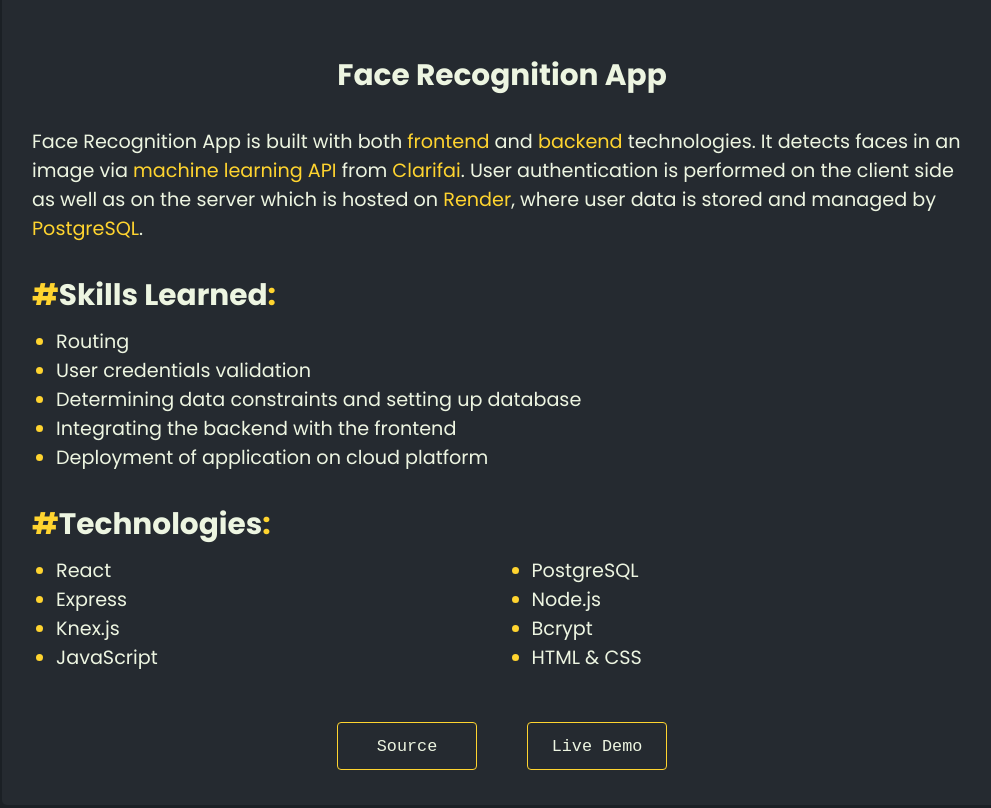
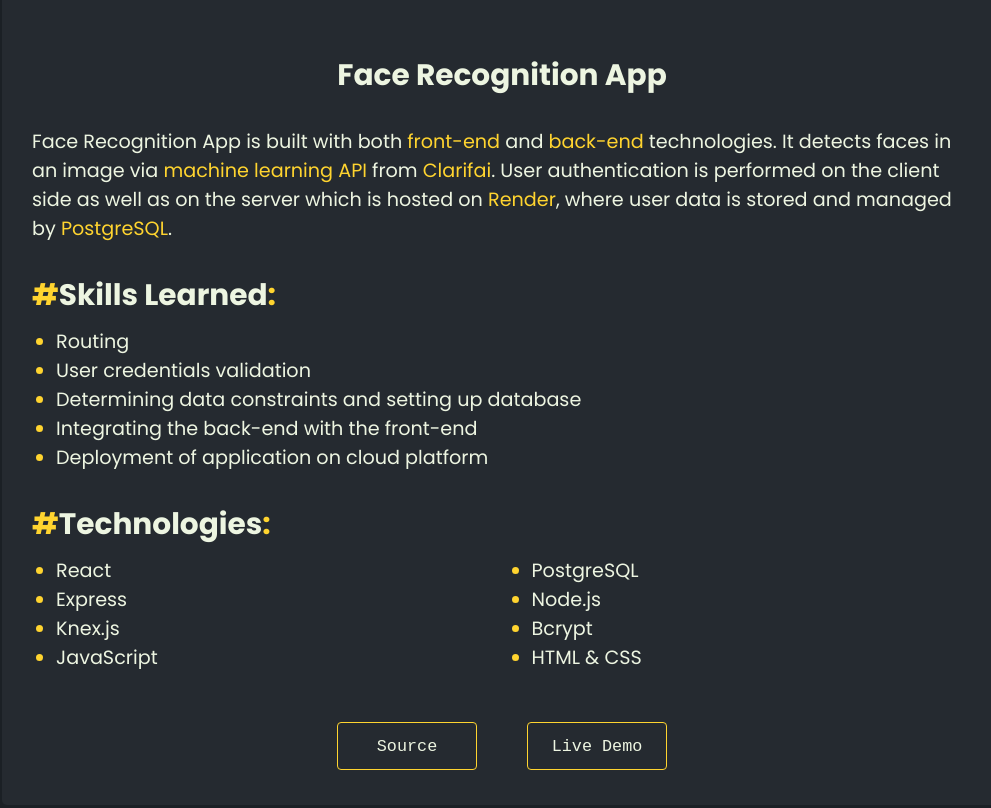
Before and after one commit to TerenceChew/portfolio, a React (Create React App) app: page / in a window 1280 px wide. Shown: the part 1860-2668 px from the top of the page, without its empty margins (138-1129 px from the left). Built offline with nearby package versions, Linux system fonts and the light colour scheme; grey boxes are pictures that could not be loaded; a web font is replaced by a local one.

Commit message:
Fix spelling error in ProjectsGrid

```diff
--- a/src/components/ProjectsGrid/ProjectsGrid.js
+++ b/src/components/ProjectsGrid/ProjectsGrid.js
@@ -19,9 +19,9 @@ const ProjectsGrid = () => {
       <div className="projects-container flex f-column">
         <Project video={faceRecogAppVid} title="Face Recognition App">
           <ProjectIntro>
-            Face Recognition App is built with both <span>frontend</span>
+            Face Recognition App is built with both <span>front-end</span>
             {" and "}
-            <span>backend</span> technologies. It detects faces in an image
+            <span>back-end</span> technologies. It detects faces in an image
             {" via "}
             <span>machine learning API</span> {" from "}
             <a
@@ -43,7 +43,7 @@ const ProjectsGrid = () => {
               "Routing",
               "User credentials validation",
               "Determining data constraints and setting up database",
-              "Integrating the backend with the frontend",
+              "Integrating the back-end with the front-end",
               "Deployment of application on cloud platform",
             ]}
           />
```
